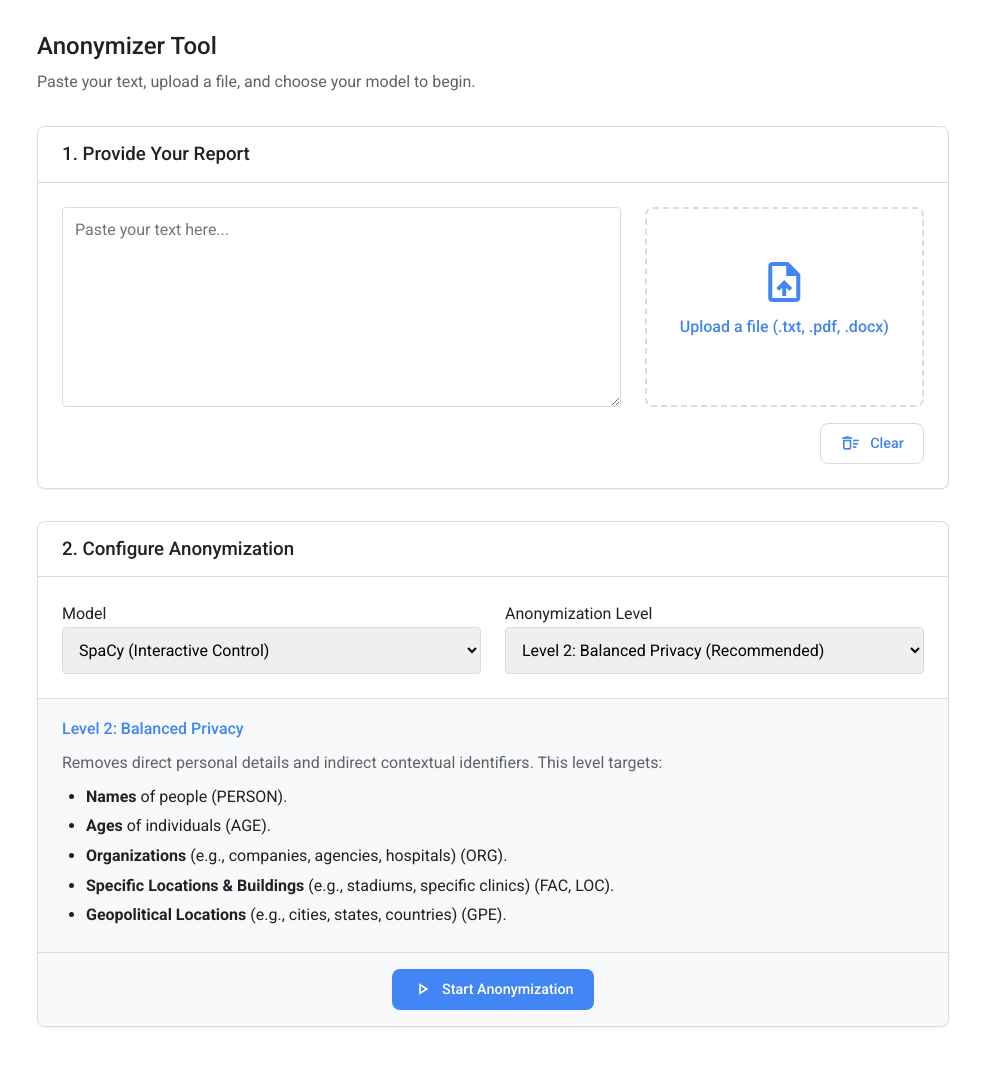
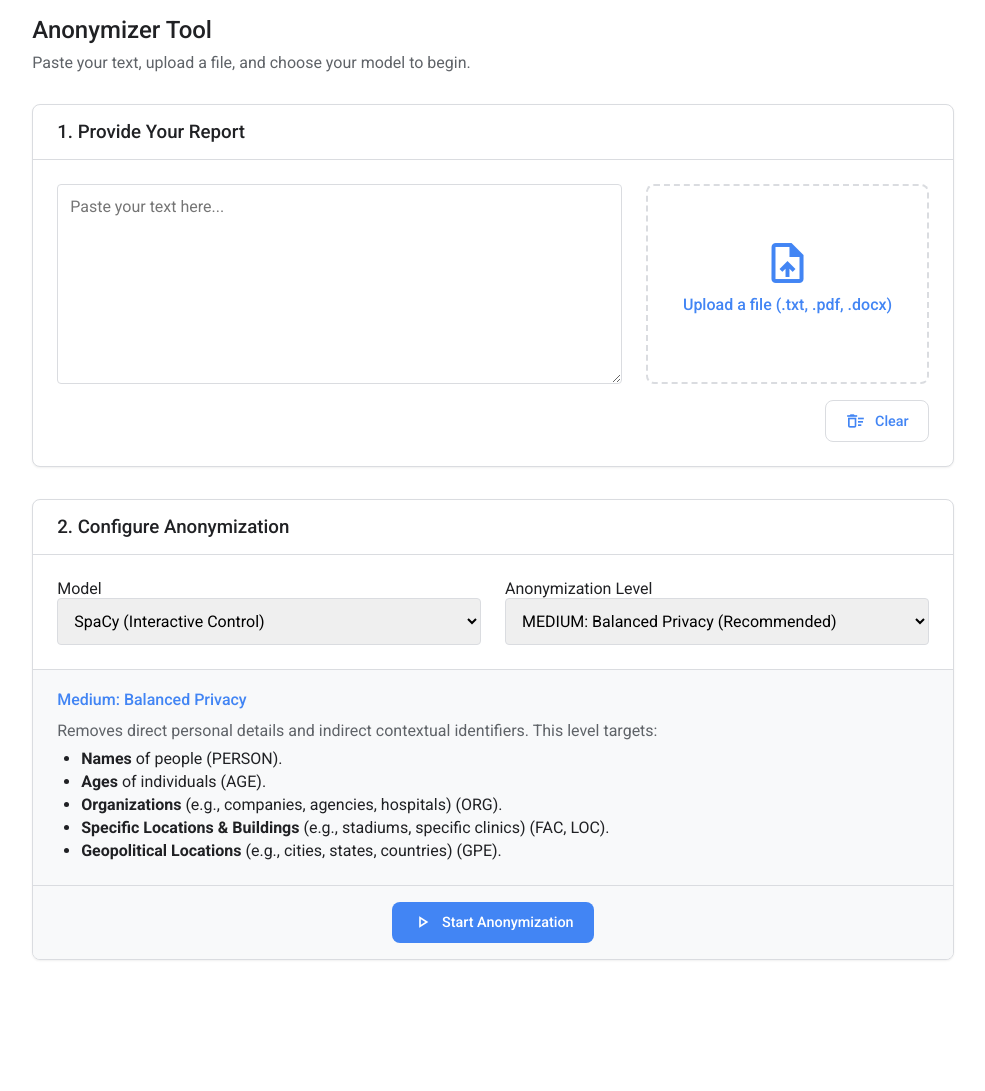
Before and after one commit to nkenta/anondev, a Flask app: page /anonymize in a window 1280 px wide. Shown: the part 65-1156 px from the top of the page, without its empty margins (147-1132 px from the left). After the commit the page ends 1025 px from the top, so only its background shows below. Run offline with Flask 3, Linux system fonts and the light colour scheme; a user stored in the database is signed in.

Commit message:
Minor bug fix

```diff
--- a/app/static/css/style.css
+++ b/app/static/css/style.css
@@ -30,7 +30,7 @@ body {
     font-family: var(--font-family);
     background-color: var(--bg-color);
     color: var(--text-color);
-    line-height: 1.6;
+    line-height: 1.2;
     display: flex;
     flex-direction: column;
     min-height: 100vh;
@@ -58,8 +58,8 @@ h1, h2, h3, h4 {
 .main-container {
     width: 100%;
     max-width: var(--container-width);
-    margin: 2rem auto;
-    padding: 0 1.5rem;
+    margin: 1rem auto;
+    padding: 0 1.2rem;
     flex-grow: 1;
 }
 
--- a/app/static/js/main.js
+++ b/app/static/js/main.js
@@ -39,7 +39,7 @@ document.addEventListener('DOMContentLoaded', function () {
     // --- Descriptions for Anonymization Levels ---
     const levelDescriptions = {
         low: {
-            title: 'Level 1: Essential Privacy',
+            title: 'LOW: Essential Privacy',
             details: `Focuses on removing only the most direct personal identifiers. This level targets:
                 <ul>
                     <li><strong>Names</strong> of people (PERSON).</li>
@@ -47,7 +47,7 @@ document.addEventListener('DOMContentLoaded', function () {
                 </ul>`
         },
         medium: {
-            title: 'Level 2: Balanced Privacy',
+            title: 'MEDIUM: Balanced Privacy',
             details: `Removes direct personal details and indirect contextual identifiers. This is the recommended level for most reports. This level targets:
                 <ul>
                     <li>Everything from Level 1, plus:</li>
@@ -58,7 +58,7 @@ document.addEventListener('DOMContentLoaded', function () {
                 </ul>`
         },
         high: {
-            title: 'Level 3: Maximum Privacy',
+            title: 'HIGH: Maximum Privacy',
             details: `Performs the most aggressive anonymization, removing all personal, contextual, and temporal data that could be used to identify someone. This level targets:
                 <ul>
                     <li>Everything from Levels 1 and 2, plus:</li>
--- a/app/templates/anonymize.html
+++ b/app/templates/anonymize.html
@@ -47,14 +47,14 @@
             <div class="config-item">
                 <label for="level-select">Anonymization Level</label>
                 <select id="level-select">
-                    <option value="low">Level 1: Essential Privacy</option>
-                    <option value="medium" selected>Level 2: Balanced Privacy (Recommended)</option>
-                    <option value="high">Level 3: Maximum Privacy</option>
+                    <option value="low">LOW: Essential Privacy</option>
+                    <option value="medium" selected>MEDIUM: Balanced Privacy (Recommended)</option>
+                    <option value="high">HIGH: Maximum Privacy</option>
                 </select>
             </div>
         </div>
         <div id="level-description-box" class="card-body">
-            <h4>Level 2: Balanced Privacy</h4>
+            <h4>Medium: Balanced Privacy</h4>
             <p>Removes direct personal details and indirect contextual identifiers. This level targets:
             <ul>
                 <li><strong>Names</strong> of people (PERSON).</li>
--- a/app/templates/history.html
+++ b/app/templates/history.html
@@ -28,7 +28,7 @@
                         </span>
                         <span class="info-tag level-{{ report.anonymization_level }}">
                             <span class="material-icons-outlined">shield</span>
-                            Level: {{ report.anonymization_level | title }}
+                            Level: {{ report.anonymization_level | upper }}
                         </span>
                     {% endif %}
                 </div>
--- a/requirements.txt
+++ b/requirements.txt
@@ -9,6 +9,5 @@ python-docx~=1.2.0
 reportlab~=4.4.2
 Flask-Migrate~=4.1.0
 python-dotenv~=1.1.1
-pip~=25.1.1
-distro~=1.9.0
-pillow~=11.3.0
+alembic~=1.16.4
+SQLAlchemy~=2.0.41
```
Also changed, not shown: instance/database.db.
